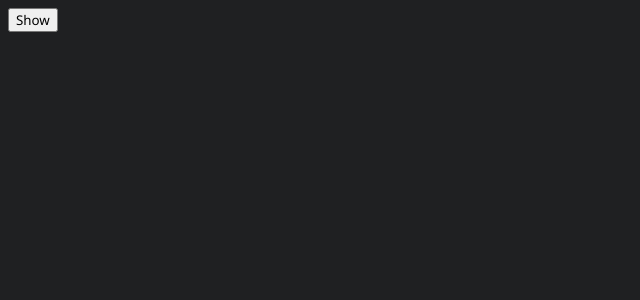
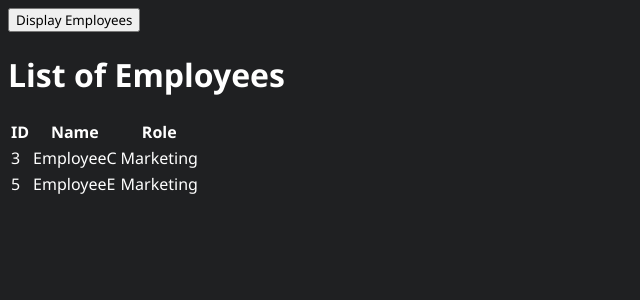
Before and after one commit to kumaruidivloper/Angular-Course, an Angular app: page / in a window 1280 px wide. Shown: the top 300 px of the page, without its empty margins (0-640 px from the left). Built offline with nearby package versions, Linux system fonts and the light colour scheme.

Commit message:
if-else-intro

```diff
--- a/src/app/app.html
+++ b/src/app/app.html
@@ -1,14 +1,28 @@
-<div class="container">
-  <button (click)="displayElement = !displayElement" class="toggle-btn">
-    Show
-  </button>
-
-  <div *ngIf="displayElement" class="content-box">
-    <p>
-      Lorem ipsum dolor, sit amet consectetur adipisicing elit. Possimus
-      praesentium aperiam sed sit numquam expedita consequatur reprehenderit
-      ullam unde mollitia libero, cum odit aliquid impedit iusto id amet
-      deserunt repellat!
-    </p>
-  </div>
+<div>
+    <button (click)="toggleEmployees()">Display Employees</button>
+    @if(!showEmployees) {
+      <div>
+        <h1>List of Employees</h1>
+        <table>
+            <thead>
+              <th>ID</th>
+              <th>Name</th>
+              <th>Role</th>
+            </thead>
+            <tbody>
+              @for(emp of employees(); track emp.id;) {
+                @if(emp.role === 'Marketing') {
+                  <tr>
+                  <td>{{emp.id}}</td>
+                  <td>{{emp.name}}</td>
+                  <td>{{emp.role}}</td>
+                </tr>
+                }
+              }
+            </tbody>
+        </table>
+      </div>
+      } @else  {
+          <h2>No employees found !</h2>
+      }
 </div>
--- a/src/app/app.ts
+++ b/src/app/app.ts
@@ -1,7 +1,13 @@
 import { Component } from '@angular/core';
 import { RouterOutlet } from '@angular/router';
 import { CommonModule } from '@angular/common';
+import { signal } from '@angular/core';
 
+interface empInterface {
+  id: number;
+  name: string;
+  role: string;
+}
 @Component({
   selector: 'app-root',
   standalone: true,
@@ -9,10 +15,19 @@ import { CommonModule } from '@angular/common';
   templateUrl: './app.html',
   styleUrl: './app.scss',
 })
+
 export class App {
-  displayElement: boolean = false;
 
-  // show(): void {
-  //   this.displayElement = !this.displayElement;
-  // }
+  showEmployees: boolean = false;
+  employees = signal<empInterface[]>([
+      {id: 1, name: 'EmployeeA', role: 'Admin'},
+      {id: 2, name: 'EmployeeB', role: 'HR'},
+      {id: 3, name: 'EmployeeC', role: 'Marketing'},
+      {id: 4, name: 'EmployeeD', role: 'Developer'},
+      {id: 5, name: 'EmployeeE', role: 'Marketing'}
+  ]);
+
+  toggleEmployees() {
+    this.showEmployees = !this.showEmployees
+  }
 }
```
Also changed, not shown: 1 other file (tests, documents, lock files or other folders).
